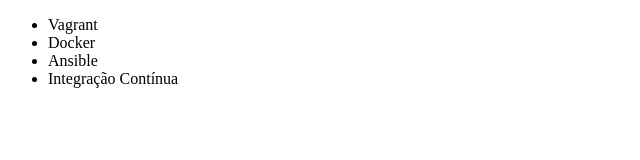
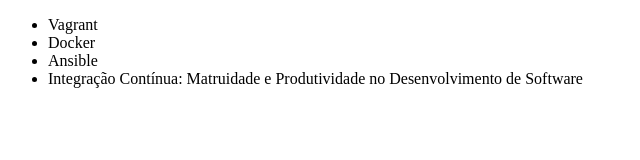
Before and after one commit to andhremattos/alura-git, a plain HTML site: page index.html in a window 1280 px wide. Shown: the whole page, without its empty margins (0-640 px from the left). Drawn offline with Linux system fonts and the light colour scheme.

Commit message:
Renomeando curso de Integração Contínua

```diff
--- a/index.html
+++ b/index.html
@@ -9,7 +9,7 @@
         <li>Vagrant</li>
         <li>Docker</li>
         <li>Ansible</li>
-        <li>Integração Contínua</li>
+        <li>Integração Contínua: Matruidade e Produtividade no Desenvolvimento de Software </li>
     </ul>
 </body>
 </html>
```
